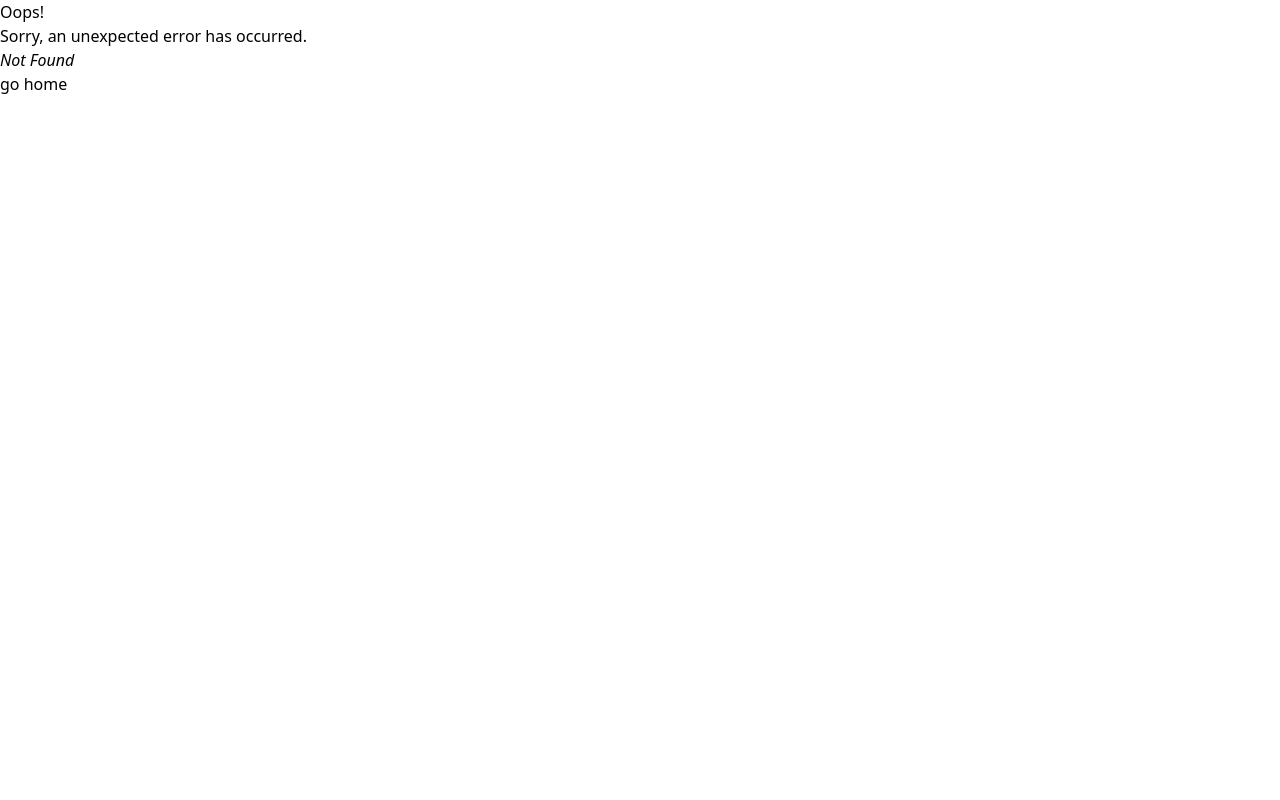
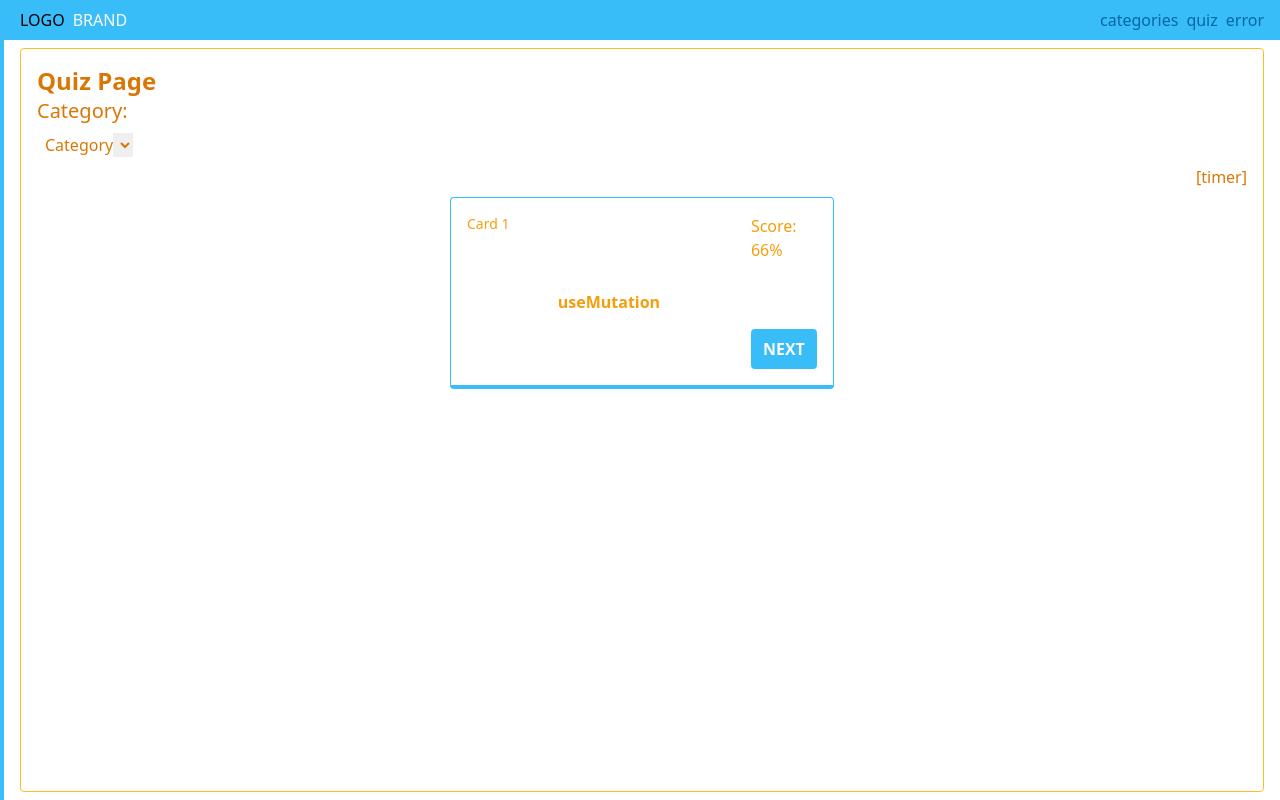
Before and after one commit to scottrohrig/master-cards, a React (Vite) app: page /Quiz in a window 1280 px wide. Before the commit this address had no page. Built offline with nearby package versions, Linux system fonts and the light colour scheme.

Commit message:
Add basic quiz page and some styling

```diff
--- a/src/App.tsx
+++ b/src/App.tsx
@@ -11,7 +11,7 @@ import {
   useQuery, useMutation, QueryClient, QueryClientProvider,
 } from '@tanstack/react-query';
 import CategoriesPage from './pages/CategoriesPage';
-import SetsPage from './components/CategoriesPage';
+import QuizPage from './pages/QuizPage';
 import ConceptList, { loader as categoryLoader } from './components/ConceptList';
 
 import ErrorPage from './components/ErrorPage';
@@ -35,8 +35,8 @@ const routerOpts = [
         element: <CategoriesPage />,
       },
       {
-        path: 'sets',
-        element: <SetsPage />,
+        path: 'Quiz',
+        element: <QuizPage />,
       },
       {
         path: 'categories/:categoryId',
@@ -57,7 +57,7 @@ export default function Root() {
 
 // URL: /
 function App() {
-  const navPages = ['categories', 'sets', 'error']
+  const navPages = ['categories', 'quiz', 'error']
   return (
     <main className="border-l-4 border-sky-400 min-h-screen">
       <Header pages={navPages} />
--- a/src/components/ConceptList.tsx
+++ b/src/components/ConceptList.tsx
@@ -110,7 +110,7 @@ function ConceptListItem({ item, activeItemId, setActiveItemId }) {
 
   if (editing) {
     return (
-      <li className="selected outline outline-1 rounded flex justify-between bg-sky-400">
+      <li className="selected outline outline-1 rounded flex justify-between border border-sky-400">
         {/* <span>{item.id}</span> */}
         <div className="concept basis-[40ch] text-vertical">
           <input value={concept} className="w-full px-2 py-1"
@@ -130,7 +130,7 @@ function ConceptListItem({ item, activeItemId, setActiveItemId }) {
     )
   }
   return (
-    <li onClick={handleEdit} className="concept-li flex rounded items-center justify-between bg-sky-400">
+    <li onClick={handleEdit} className="concept-li flex rounded items-center justify-between border border-sky-400 text-sky-700">
       {/* <span>{item.id}</span> */}
       <div className="concept basis-[40ch] items-center">
         <p className='px-2 py-1'>
--- a/src/pages/CategoriesPage.tsx
+++ b/src/pages/CategoriesPage.tsx
@@ -6,6 +6,7 @@ import {
 } from '../api';
 import '../App.css';
 import { Button } from '../components/ConceptList';
+import Page from './Page';
 
 const fetchCategories = async () => {
   // Fetch the categories from your "API" here
@@ -24,7 +25,15 @@ function InputGroup(props) {
 }
 
 export function Input(props) {
-  return <input {...props} className={`${props.className} border basis-full rounded py-[2px] px-[4px] text-xs outline-sky-500`} />
+  return <input {...props} className={`
+    ${props.className}
+    border
+    rounded
+    outline-sky-500
+    py-[2px] px-[4px]
+    basis-full
+    text-xs
+  `} />
 }
 
 const CategoriesForm = () => {
@@ -45,7 +54,7 @@ const CategoriesForm = () => {
         <InputGroup>
           <label htmlFor="category-edit-title" className="basis-[13ch]">Title</label>
           <Input
-            // className="border border-amber-400 rounded w-full"
+            className=" border-amber-400 "
             id="category-edit-title"
             name="title"
             value={title}
@@ -55,7 +64,7 @@ const CategoriesForm = () => {
         <InputGroup>
           <label htmlFor="category-edit-desc" className="basis-[13ch]">Description</label>
           <Input
-            // className="border border-amber-400 rounded w-full"
+            className=" border-amber-400 "
             id="category-edit-desc"
             name="description"
             value={description}
@@ -91,6 +100,7 @@ const CategoryLiEdit = ({
             id="category-title"
             name="title"
             value={title}
+            className=" border-amber-400 "
             onChange={(e) => setTitle(e.target.value)}
           />
         </InputGroup>
@@ -100,13 +110,14 @@ const CategoryLiEdit = ({
             id="category-desc"
             name="description"
             value={description}
+            className=" border-amber-400 "
             onChange={(e) => setDescription(e.target.value)}
           />
         </InputGroup>
       </div>
       <div className="action-menu flex gap-1">
         <Button className="bg-zinc-50 border border-sky-400 p-[4px]" onClick={onCancel}>Cancel</Button>
-        <Button  className="text-zinc-50 p-[4px]"  onClick={handleSave}>Save</Button>
+        <Button className="text-zinc-50 p-[4px]" onClick={handleSave}>Save</Button>
       </div>
     </li>
   )
@@ -181,11 +192,11 @@ const CategoriesList = () => {
 
 const CategoriesPage = () => {
   return (
-    <div className="page min-h-[calc(100vh-56px)] border border-amber-400 p-4 rounded text-amber-600">
+    <Page >
       <h2 className="font-bold text-2xl text-sky-800">Categories Page</h2>
       <CategoriesForm />
       <CategoriesList />
-    </div>
+    </Page>
   );
 };
 
--- /dev/null
+++ b/src/pages/Page.tsx
@@ -0,0 +1,19 @@
+import React from 'react';
+
+export default function Page(props) {
+  return (
+    <div
+      className={`
+        p-4
+        rounded
+        border border-amber-400
+        min-h-[calc(100vh-56px)]
+        text-amber-600
+        ${props?.className}
+      `}
+      {...props}
+    >
+      {props.children}
+    </div>
+  );
+}
--- /dev/null
+++ b/src/pages/QuizPage.tsx
@@ -0,0 +1,99 @@
+import { useQuery } from '@tanstack/react-query';
+import React, { useState } from 'react';
+import { getCategories } from '../api';
+import { Button } from '../components/ConceptList';
+import Page from './Page';
+
+export default function QuizPage() {
+  const [category, setCategory] = useState(undefined);
+  const { data: categories, isLoading } = useQuery(['categories'], getCategories);
+  const [selectedCardId, setSelectedCardId] = useState(0);
+  const [cards, setCards] = useState([
+    { id: '2', concept: 'useMutation', definition: 'A hook that takes a key and a callback and returns a mutation object. The mutation object is used to update the state given a payload.' },
+    { id: '3', concept: 'useQuery', definition: 'A hook that takes a key and a callback a response object { data, isLoading, error }.' },
+    { id: '4', concept: 'poop', definition: 'A smelly pile of waste' },
+  ]);
+
+  // how do I filter the cards
+
+  return (
+    <Page >
+      <h2 className='font-bold text-2xl'>Quiz Page</h2>
+      <h3 className='font-light text-xl'>Category: {category}</h3>
+      <div className='p-2'>
+        <label htmlFor='category-select'>Category</label>
+        <select
+          id='category-select'
+          name='category-select'
+          placeholder='Select a Category'
+          value={category}
+          onChange={(e) => setCategory(e.target.value)}
+        >
+          {!isLoading && categories.map(c => (
+            <option
+              value={c.title}
+              key={c.title}
+            >
+              {c.title}
+            </option>
+          ))}
+        </select>
+      </div>
+      <div className='flex justify-end '>
+        <div className=''>
+          <p>[timer]</p>
+        </div>
+      </div>
+      <Card
+        item={selectedCardId ? cards[selectedCardId] : cards[0]}
+        increment={() => { setSelectedCardId(p => ((selectedCardId + 1) % cards.length)) }}
+        idx={selectedCardId + 1}
+      />
+    </Page >
+  );
+}
+
+function Card({ item, increment, idx }) {
+  const [state, setState] = useState(true);
+  const [debug, setDebug] = useState(false);
+  const stats = { conceptId: '2', countAccurate: 2, totalAttempts: 3 };
+  const baseDebug = 'border-2 rounded '
+  const bodyDebug = debug && baseDebug + 'border-orange-400'
+  const accDebug = debug && baseDebug + 'border-green-400'
+  const spaceDebug = debug && baseDebug + 'border-red-400'
+  const handleClick = () => {
+    setState(!state);
+  };
+  return (
+    <div
+      className={`mx-auto my-2 w-96 h-48 p-4 border border-b-4 rounded flex text-amber-500
+        ${state ? 'border-sky-400' : 'border-amber-400'}
+      `}
+    >
+      <div className={`flex flex-col basis-full h-full justify-stretch ${bodyDebug}`}
+      >
+        <h2 className='font-light text-sm'>Card {idx}</h2>
+        <div
+          className="flex items-center w-full text-center basis-full"
+          onClick={handleClick}
+        >
+          {state
+            ? <p className="font-bold w-full">{item.concept}</p>
+            : <p className="font-light w-full text-sky-700">{item.definition}</p>
+          }
+        </div>
+      </div>
+      <div className="flex flex-col justify-between">
+        <div className={`flex justify-center items-center ${accDebug}`} onClick={() => setDebug(!debug)}>
+          <p>Score: <span>{Math.floor((stats.countAccurate / stats.totalAttempts) * 100)}%</span></p>
+        </div>
+        <Button
+          className="text-zinc-50 uppercase"
+          onClick={() => { setState(true); increment() }}
+        >
+          <p>Next</p>
+        </Button>
+      </div>
+    </div>
+  );
+}
```
Also changed, not shown: 1 other file (tests, documents, lock files or other folders).
